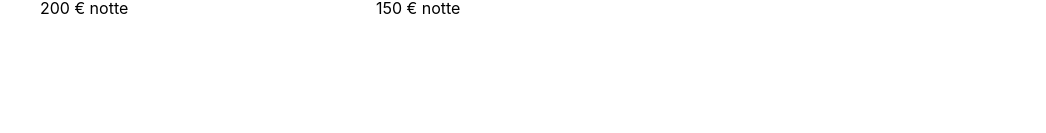
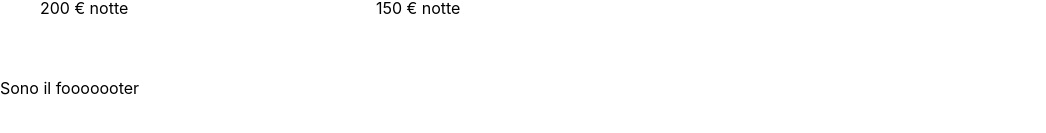
Before and after one commit to salvofalcone/react-routing, a React (Vite) app: page /locations in a window 1280 px wide. Shown: the part 529-662 px from the top of the page, without its empty margins (0-1046 px from the left). Built offline with nearby package versions, Linux system fonts and the light colour scheme.

Commit message:
Lezione 11-07-2023

```diff
--- a/package.json
+++ b/package.json
@@ -11,6 +11,7 @@
   },
   "dependencies": {
     "react": "^18.2.0",
+    "react-confetti": "^6.1.0",
     "react-dom": "^18.2.0",
     "react-icons": "^4.10.1",
     "react-router-dom": "^6.14.1",
--- a/src/App.jsx
+++ b/src/App.jsx
@@ -1,16 +1,16 @@
 import { Outlet } from "react-router-dom";
 
-import Navbar from "./components/Navbar";
 
-import "./App.css";
 import style from "./App.module.scss";
+import DefaultLayout from "./layouts/defaultLayout";
 
 function App() {
   return (
     <>
       <div className={style.App}>
-        <Navbar />
-        <Outlet />
+        <DefaultLayout>
+          <Outlet />
+        </DefaultLayout>
       </div>
     </>
   );
--- /dev/null
+++ b/src/components/Footer/Footer.jsx
@@ -0,0 +1,7 @@
+import style from "./Footer.module.scss";
+
+const Footer = () => {
+  return <div>Sono il fooooooter</div>;
+};
+
+export default Footer;
--- /dev/null
+++ b/src/components/Footer/Footer.module.scss
@@ -0,0 +1,3 @@
+.Footer {
+  color: aquamarine;
+}
--- /dev/null
+++ b/src/components/Footer/index.js
@@ -0,0 +1,3 @@
+import Footer from './Footer.jsx';
+
+export default Footer;
--- a/src/components/Navbar/Navbar.jsx
+++ b/src/components/Navbar/Navbar.jsx
@@ -5,22 +5,22 @@ import style from "./Navbar.module.scss";
 const Navbar = () => {
   return (
     <ul className={style.Navbar}>
-      <li className={style.Navbar__Item}>
+      <li className={style.Navbar__Item} key="home">
         <Link to="/" className={style.Navbar__Item__Link}>
           Home
         </Link>
       </li>
-      <li className={style.Navbar__Item}>
+      <li className={style.Navbar__Item} key="about_us">
         <Link to="/about" className={style.Navbar__Item__Link}>
           About Us
         </Link>
       </li>
-      <li className={style.Navbar__Item}>
+      <li className={style.Navbar__Item} key="contacts">
         <Link to="/contacts" className={style.Navbar__Item__Link}>
           Contacts
         </Link>
       </li>
-      <li className={style.Navbar__Item}>
+      <li className={style.Navbar__Item} key="locations">
         <Link to="/locations" className={style.Navbar__Item__Link}>
           Locations
         </Link>
--- /dev/null
+++ b/src/layouts/defaultLayout/DeafaultLayout.jsx
@@ -0,0 +1,17 @@
+import Navbar from "../../components/Navbar";
+import Footer from "../../components/Footer";
+
+import style from "./index.module.scss";
+import { Link } from "react-router-dom";
+
+const DefaultLayout = ({ children }) => {
+  return (
+    <div>
+      <Navbar />
+      {children}
+      <Footer />
+    </div>
+  );
+};
+
+export default DefaultLayout;
--- /dev/null
+++ b/src/layouts/defaultLayout/index.jsx
@@ -0,0 +1,3 @@
+import DefaultLayout from "./DeafaultLayout";
+
+export default DefaultLayout;
--- a/src/main.jsx
+++ b/src/main.jsx
@@ -10,6 +10,7 @@ import About from "./routes/about/";
 import Contacts from "./routes/contacts/";
 import Locations from "./routes/locations/";
 import Location from "./routes/locations/location.jsx";
+
 
 import "./index.css";
 
--- a/src/routes/locations/index.jsx
+++ b/src/routes/locations/index.jsx
@@ -82,7 +82,7 @@ export default function () {
 
       <div className={style.Cards}>
         {roomList.map((room) => (
-          <div className={style.Card} onClick={() => onHandleClick(room.id)}>
+          <div className={style.Card} onClick={() => onHandleClick(room.id)} key={room.id}>
             <img
               src={room.imageLocation}
               alt={room.name}
```
Also changed, not shown: src/layouts/defaultLayout/index.module.scss (added), 1 other file (tests, documents, lock files or other folders).
